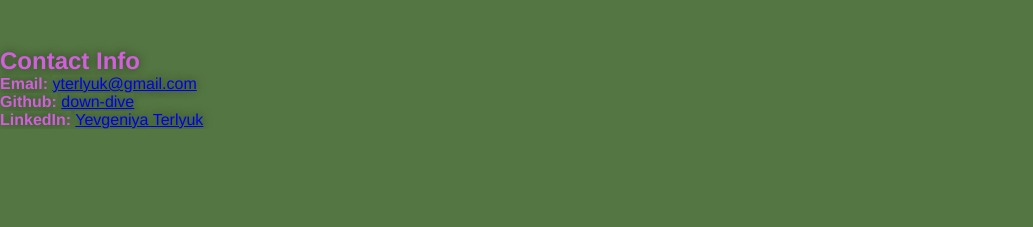
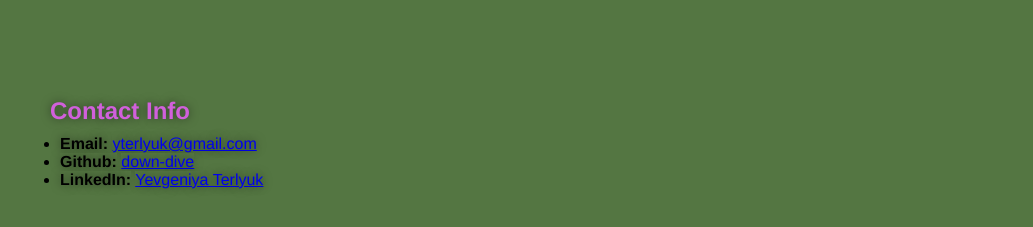
Before and after one commit to down-dive/Yev_Terlyuk-portfolio, a plain HTML site: page index.html in a window 1280 px wide. Shown: the part 1055-1282 px from the top of the page, without its empty margins (0-1033 px from the left). Before the commit the page ends 1184 px from the top, so only its background shows below. Drawn offline with Linux system fonts and the light colour scheme.

Commit message:
contact information in css

```diff
--- a/assets/css/style.css
+++ b/assets/css/style.css
@@ -142,3 +142,13 @@
       color: black;
       text-shadow: none;
   }
+
+  .contact-me {
+      padding: 50px;
+  }
+
+  .contact-me ul {
+      color: black;
+      padding: 10px;
+
+  }
```
